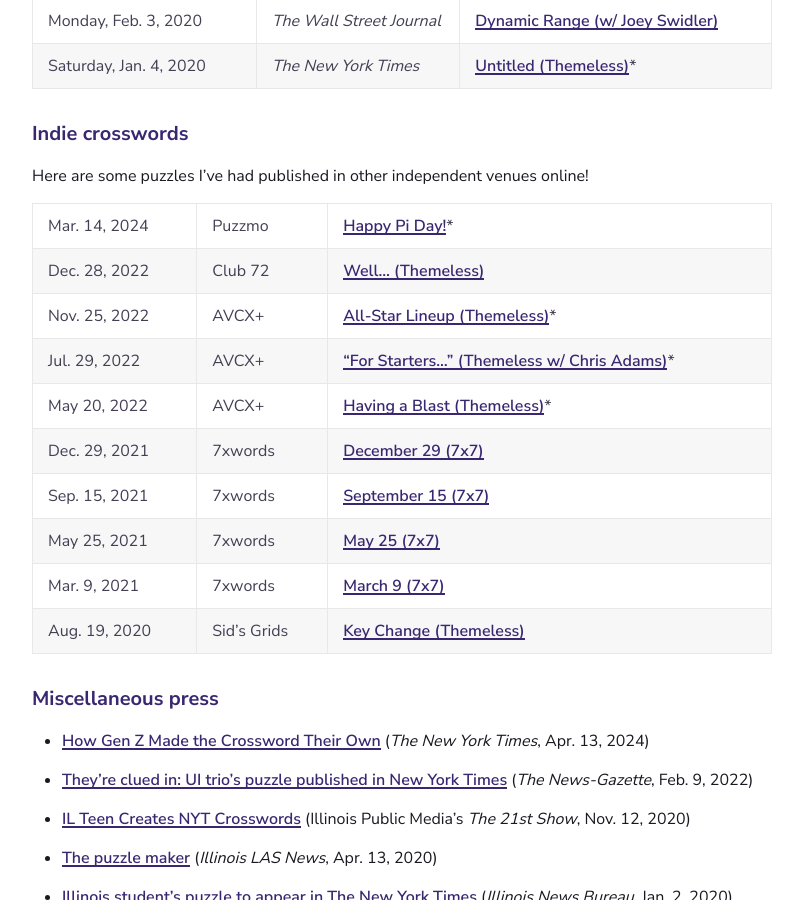
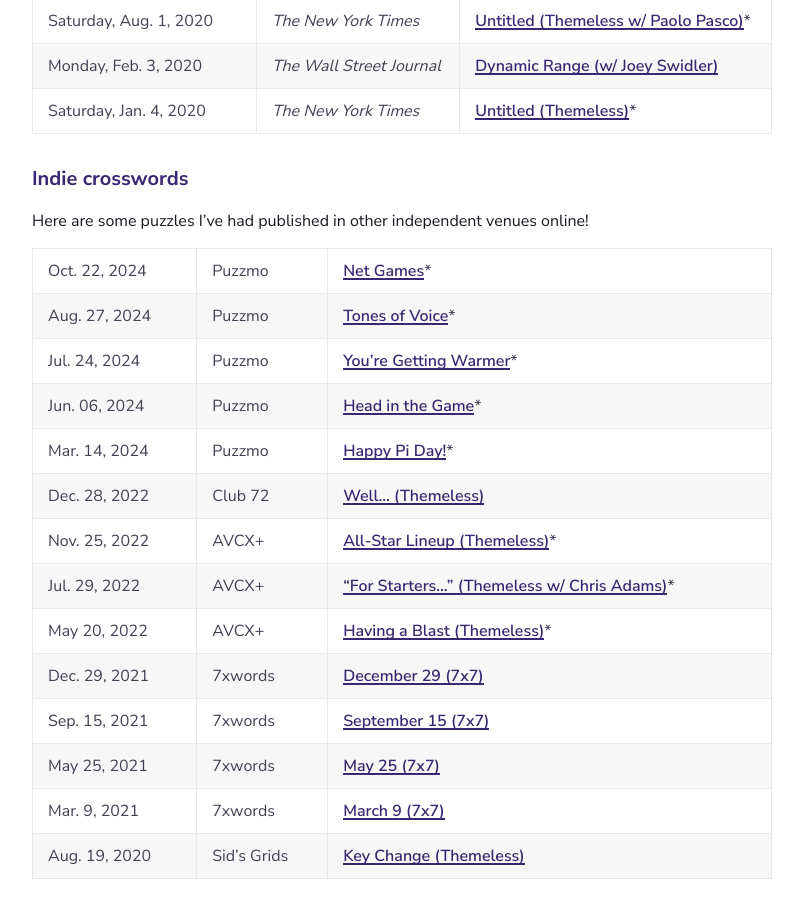
Before and after one commit to adamaaronson/adamaaronson.github.io, a Jekyll site: the page built from publications.md, in a window 1280 px wide and 900 px high, scrolled down 1475 px. Shown: the whole window, without its empty margins (238-1041 px from the left). Built offline with Jekyll 4.4.1, drawn with Linux system fonts in a browser that asks for light colours; some of the changed text lies outside the part shown.

Commit message:
Add Puzzmo and LA Times puzzles

```diff
--- a/publications.md
+++ b/publications.md
@@ -9,6 +9,7 @@
 
 <small>(\* = subscription required)</small>
 
+Saturday, Oct. 26, 2024 | _Los Angeles Times_ | [Untitled (Themeless)](https://www.latimes.com/games/daily-crossword?id=tca241026&set=latimes&puzzleType=crossword)
 Monday, Mar. 11, 2024 | _Defector_ | [Ten-Four, Good Buddy](https://defector.com/the-crossword-march-11-ten-four-good-buddy)\*
 Friday, Mar. 1, 2024 | _The New Yorker_ | [Yes-men](https://www.newyorker.com/puzzles-and-games-dept/crossword/2024/03/01)
 Friday, Jan. 19, 2024 | _The New Yorker_ | [First off](https://www.newyorker.com/puzzles-and-games-dept/crossword/2024/01/19)
@@ -40,7 +41,11 @@
 
 Here are some puzzles I've had published in other independent venues online!
 
-Mar. 14, 2024 | Puzzmo | [Happy Pi Day!](https://www.puzzmo.com/play/crossword/0x6ap82scc)\*
+Oct. 22, 2024 | Puzzmo | [Net Games](https://www.puzzmo.com/puzzle/2024-10-22/crossword)\*
+Aug. 27, 2024 | Puzzmo | [Tones of Voice](https://www.puzzmo.com/puzzle/2024-08-27/crossword)\*
+Jul. 24, 2024 | Puzzmo | [You're Getting Warmer](https://www.puzzmo.com/puzzle/2024-07-24/crossword)\*
+Jun. 06, 2024 | Puzzmo | [Head in the Game](https://www.puzzmo.com/puzzle/2024-06-06/crossword)\*
+Mar. 14, 2024 | Puzzmo | [Happy Pi Day!](https://www.puzzmo.com/puzzle/2024-03-14/crossword)\*
 Dec. 28, 2022 | Club 72 | [Well... (Themeless)](https://club72.wordpress.com/2022/12/28/guest-freestyle-4-adam-aaronson/)
 Nov. 25, 2022 | AVCX+ | [All-Star Lineup (Themeless)](https://avxwords.com/puzzles/1219/)\*
 Jul. 29, 2022 | AVCX+ | ["For Starters..." (Themeless w/ Chris Adams)](https://avxwords.com/puzzles/1138/)\*
```
